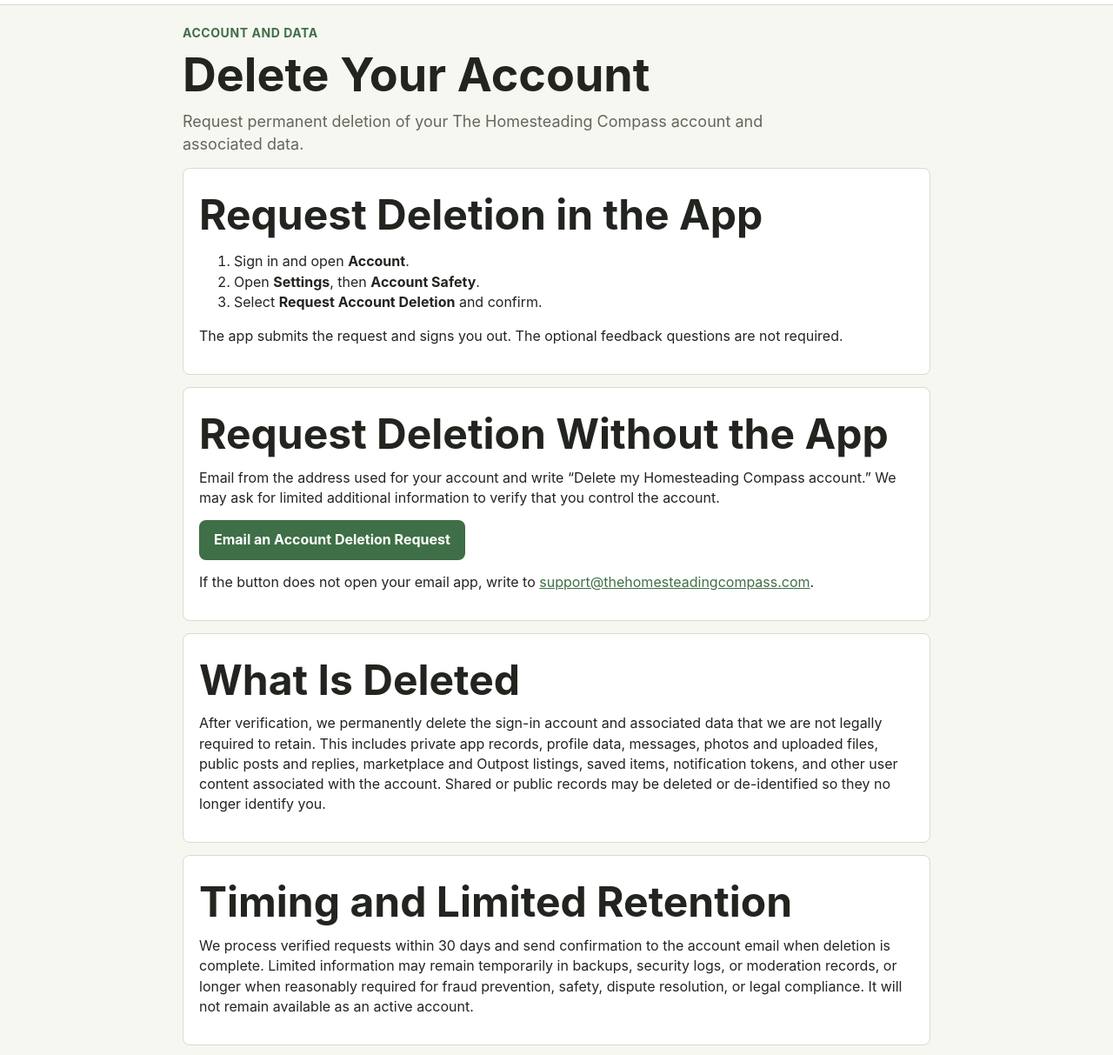
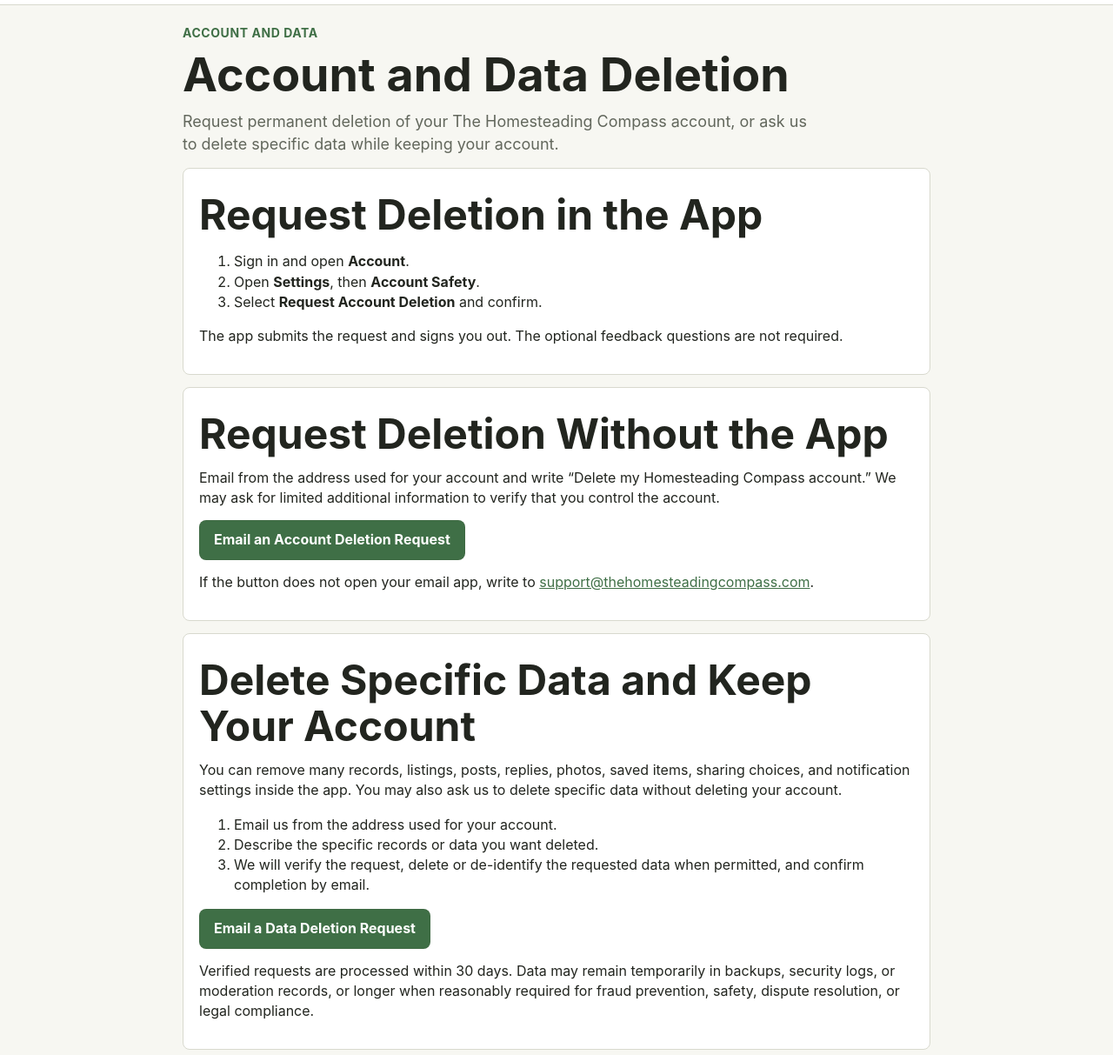
Before and after one commit to shaelynrhoades-boop/homesteading-compass, a website: page website/delete-account/index.html in a window 1280 px wide. Shown: the part 49-1262 px from the top of the page at 87% size. Drawn offline with Linux system fonts and the light colour scheme.

Commit message:
Document partial data deletion requests

```diff
--- a/website/delete-account/index.html
+++ b/website/delete-account/index.html
@@ -3,11 +3,11 @@
   <head>
     <meta charset="utf-8" />
     <meta name="viewport" content="width=device-width, initial-scale=1" />
-    <title>Delete Your Account | The Homesteading Compass</title>
-    <meta name="description" content="Request deletion of a The Homesteading Compass account and associated data." />
+    <title>Account and Data Deletion | The Homesteading Compass</title>
+    <meta name="description" content="Request deletion of a The Homesteading Compass account or specific data." />
     <meta property="og:site_name" content="The Homesteading Compass" />
-    <meta property="og:title" content="Delete Your Account | The Homesteading Compass" />
-    <meta property="og:description" content="How to request permanent account and data deletion." />
+    <meta property="og:title" content="Account and Data Deletion | The Homesteading Compass" />
+    <meta property="og:description" content="How to request permanent account deletion or deletion of specific data." />
     <meta property="og:type" content="website" />
     <meta property="og:image" content="/assets/hc-logo.png" />
     <meta name="twitter:card" content="summary" />
@@ -27,8 +27,8 @@
 
     <main class="content legal-layout">
       <div class="eyebrow">Account and Data</div>
-      <h1>Delete Your Account</h1>
-      <p class="lead">Request permanent deletion of your The Homesteading Compass account and associated data.</p>
+      <h1>Account and Data Deletion</h1>
+      <p class="lead">Request permanent deletion of your The Homesteading Compass account, or ask us to delete specific data while keeping your account.</p>
 
       <section class="legal-section">
         <h2>Request Deletion in the App</h2>
@@ -48,6 +48,18 @@
       </section>
 
       <section class="legal-section">
+        <h2>Delete Specific Data and Keep Your Account</h2>
+        <p>You can remove many records, listings, posts, replies, photos, saved items, sharing choices, and notification settings inside the app. You may also ask us to delete specific data without deleting your account.</p>
+        <ol>
+          <li>Email us from the address used for your account.</li>
+          <li>Describe the specific records or data you want deleted.</li>
+          <li>We will verify the request, delete or de-identify the requested data when permitted, and confirm completion by email.</li>
+        </ol>
+        <p><a class="button" href="mailto:support@thehomesteadingcompass.com?subject=Delete%20specific%20Homesteading%20Compass%20data&body=Account%20email%3A%0A%0AData%20I%20want%20deleted%3A%0A%0AI%20want%20to%20keep%20my%20account%20open.">Email a Data Deletion Request</a></p>
+        <p>Verified requests are processed within 30 days. Data may remain temporarily in backups, security logs, or moderation records, or longer when reasonably required for fraud prevention, safety, dispute resolution, or legal compliance.</p>
+      </section>
+
+      <section class="legal-section">
         <h2>What Is Deleted</h2>
         <p>After verification, we permanently delete the sign-in account and associated data that we are not legally required to retain. This includes private app records, profile data, messages, photos and uploaded files, public posts and replies, marketplace and Outpost listings, saved items, notification tokens, and other user content associated with the account. Shared or public records may be deleted or de-identified so they no longer identify you.</p>
       </section>
```
